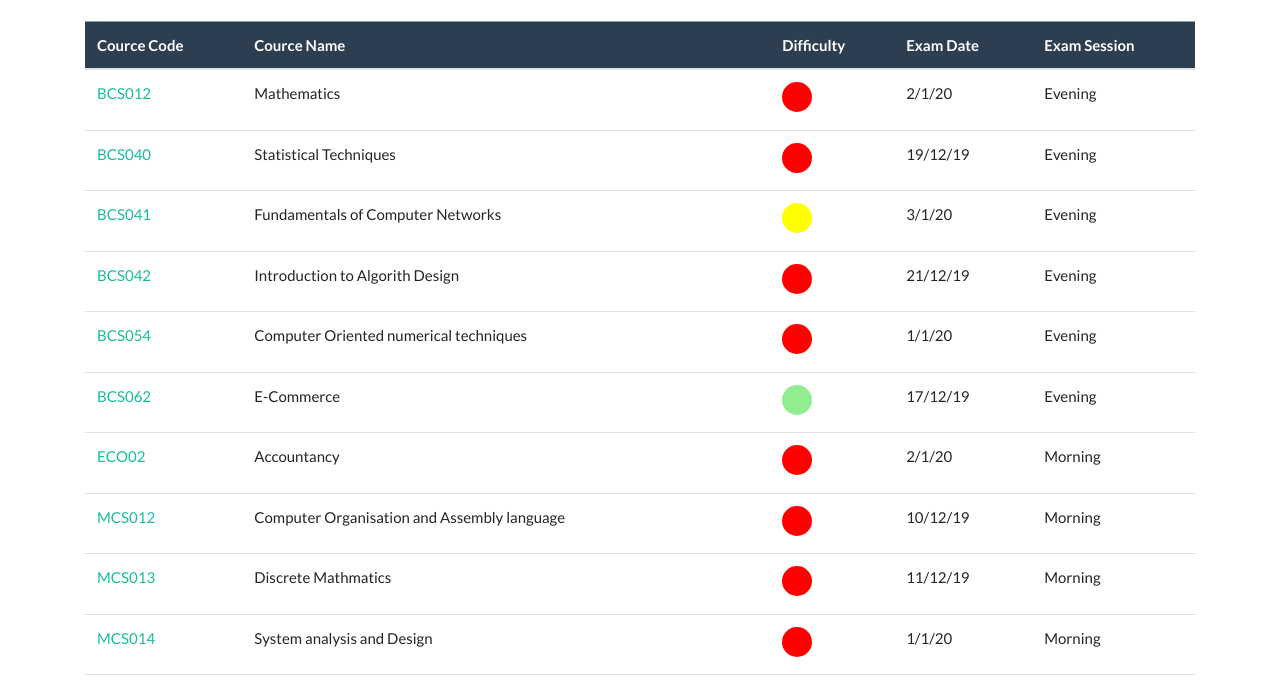
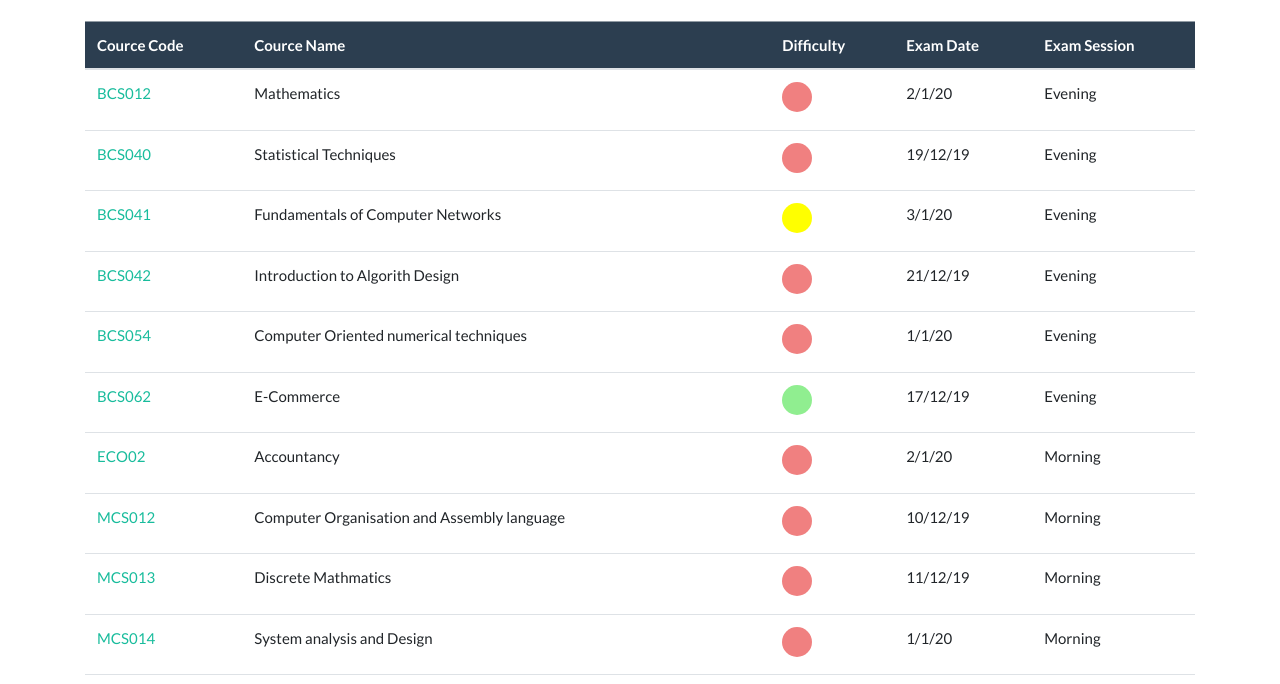
Before and after one commit to pravnyadv/ignou, a plain HTML site: page index.html in a window 1280 px wide. Shown: the part 85-769 px from the top of the page. Drawn offline with Linux system fonts and the light colour scheme.

Commit message:
light color

```diff
--- a/index.html
+++ b/index.html
@@ -15,7 +15,7 @@
 				border-radius: 50%;
 			}
 			.difficulty.hard {
-				background-color: red;
+				background-color: lightcoral;
 			}
 			.difficulty.medium {
 				background-color: yellow;
```
